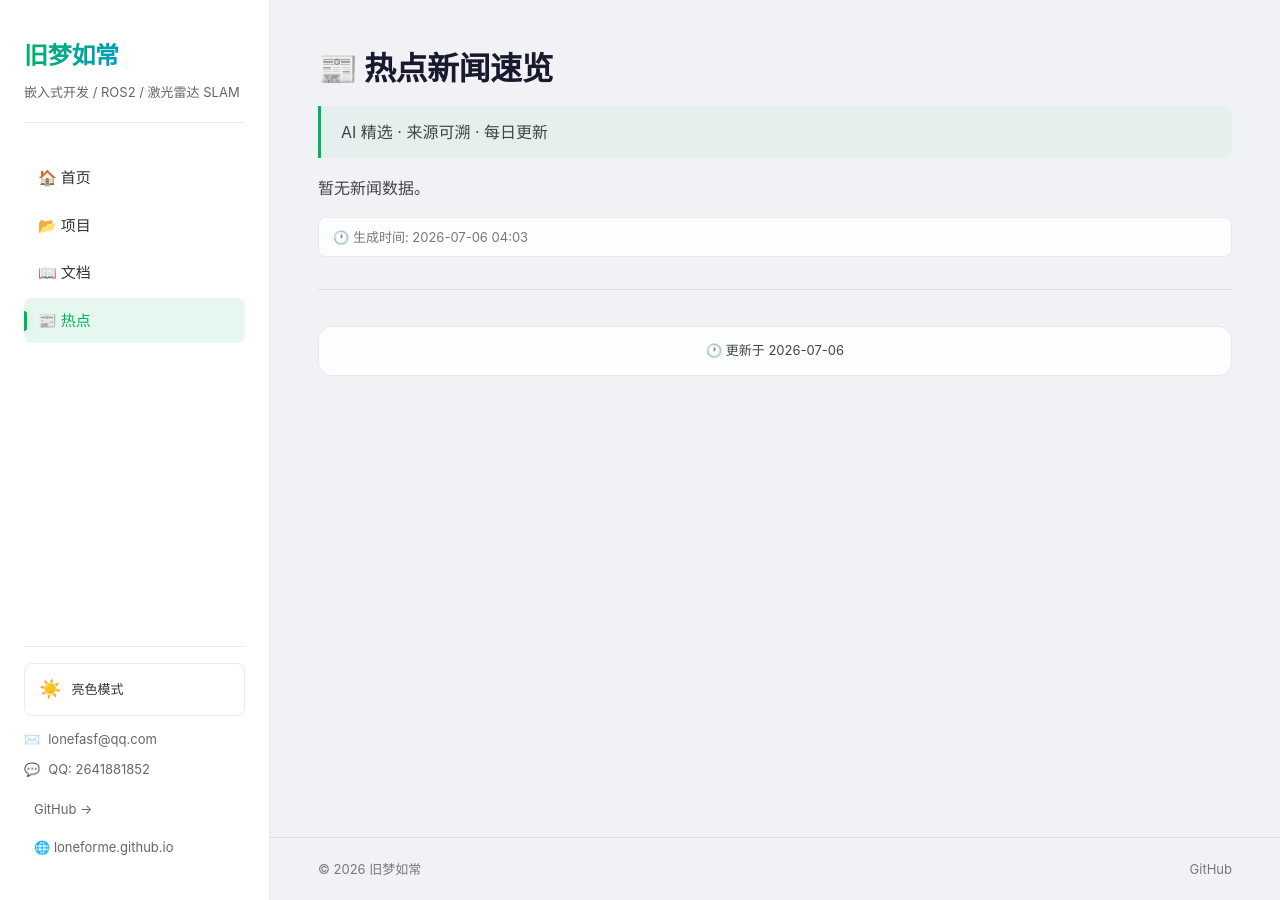
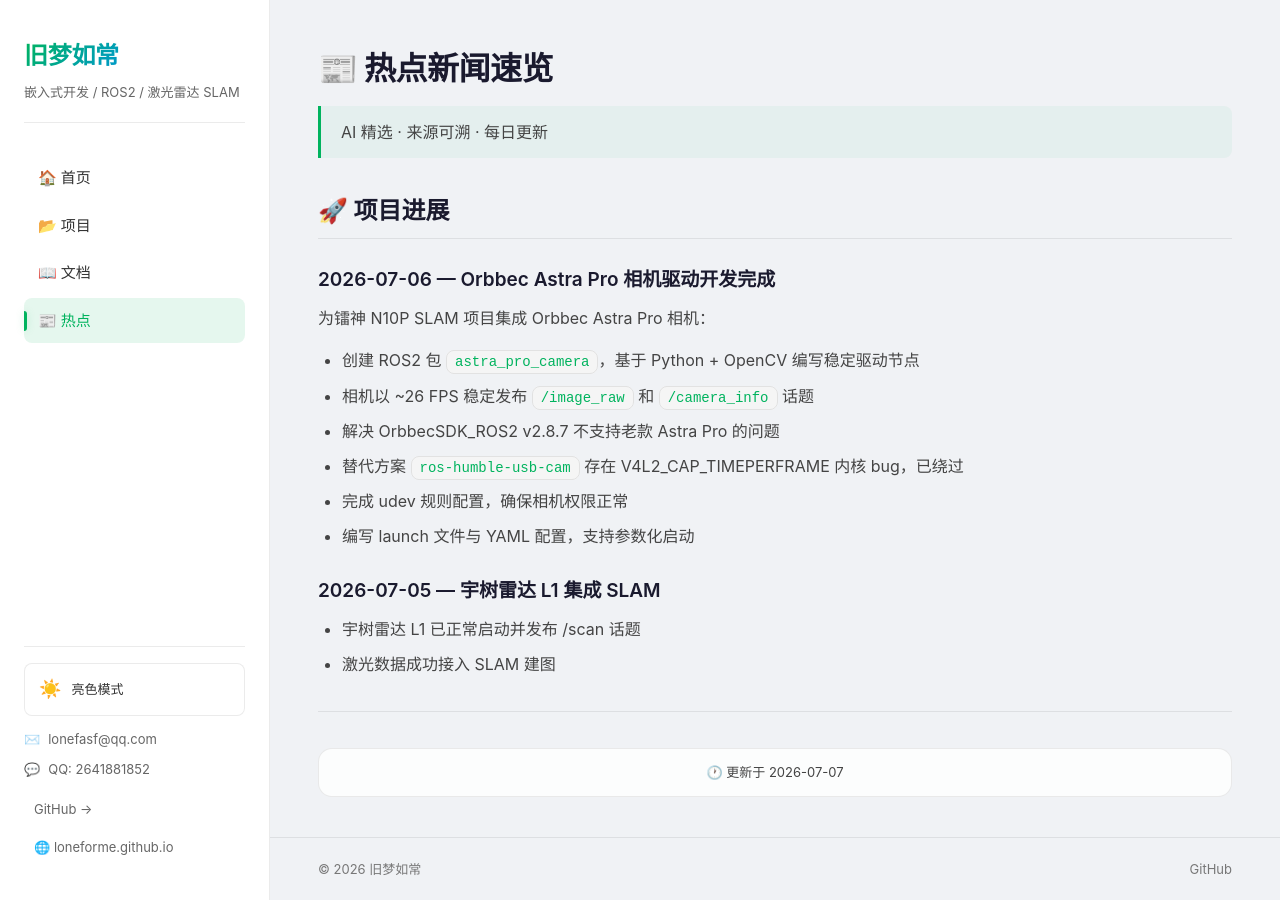
Before and after one commit to LONEFORME/LONEFORME.github.io, a Jekyll site: the page built from news.md, in a window 1280 px wide. Built offline with Jekyll 4.4.1, drawn with Linux system fonts in a browser that asks for light colours.

Commit message:
feat: 更新热点新闻 — ROS2 SLAM 建图与相机驱动开发进展

```diff
--- a/news.md
+++ b/news.md
@@ -7,10 +7,24 @@ title: 热点新闻
 
 > AI 精选 · 来源可溯 · 每日更新
 
-<p>暂无新闻数据。</p>
-<div class="news-summary-line">🕐 生成时间: 2026-07-06 04:03</div>
+## 🚀 项目进展
 
+### 2026-07-06 — Orbbec Astra Pro 相机驱动开发完成
+
+为镭神 N10P SLAM 项目集成 Orbbec Astra Pro 相机：
+
+- 创建 ROS2 包 `astra_pro_camera`，基于 Python + OpenCV 编写稳定驱动节点
+- 相机以 ~26 FPS 稳定发布 `/image_raw` 和 `/camera_info` 话题
+- 解决 OrbbecSDK_ROS2 v2.8.7 不支持老款 Astra Pro 的问题
+- 替代方案 `ros-humble-usb-cam` 存在 V4L2_CAP_TIMEPERFRAME 内核 bug，已绕过
+- 完成 udev 规则配置，确保相机权限正常
+- 编写 launch 文件与 YAML 配置，支持参数化启动
+
+### 2026-07-05 — 宇树雷达 L1 集成 SLAM
+
+- 宇树雷达 L1 已正常启动并发布 /scan 话题
+- 激光数据成功接入 SLAM 建图
 
 ---
 
-<p class="news-updated">🕐 更新于 2026-07-06</p>
+<p class="news-updated">🕐 更新于 2026-07-07</p>
```
